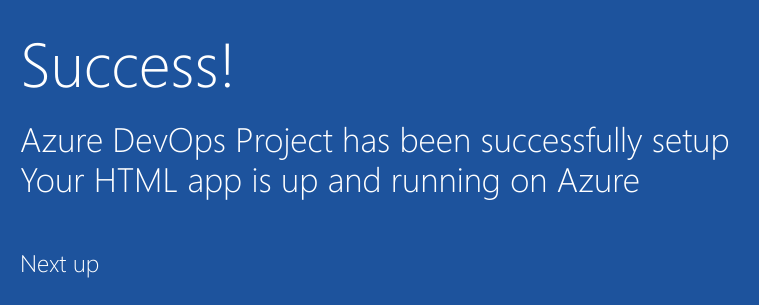
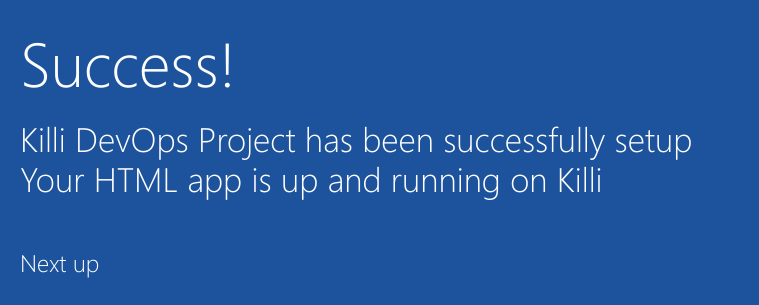
Before and after one commit to Shazad007/gitexample, a plain HTML site: page index.html in a window 1280 px wide. Shown: the part 352-657 px from the top of the page, 205-964 px from the left. Drawn offline with Linux system fonts and the light colour scheme.

Commit message:
A comment was added and also Azure changed to Killi

```diff
--- a/index.html
+++ b/index.html
@@ -1,4 +1,5 @@
  <!Doctype html>
+<!-- Liong King -->
 <html>
 
 <head>
@@ -19,8 +20,8 @@
         </div>
             <div class="content-body">
                 <div class="success-text">Success!</div>
-                <div class="description line-1"> Azure DevOps Project has been successfully setup</div>
-                <div class="description line-2"> Your HTML app is up and running on Azure</div>
+                <div class="description line-1"> Killi DevOps Project has been successfully setup</div>
+                <div class="description line-2"> Your HTML app is up and running on Killi</div>
                 <div class="next-steps-container">
                     <div class="next-steps-header">Next up</div>
                     <div class="next-steps-body">
```
